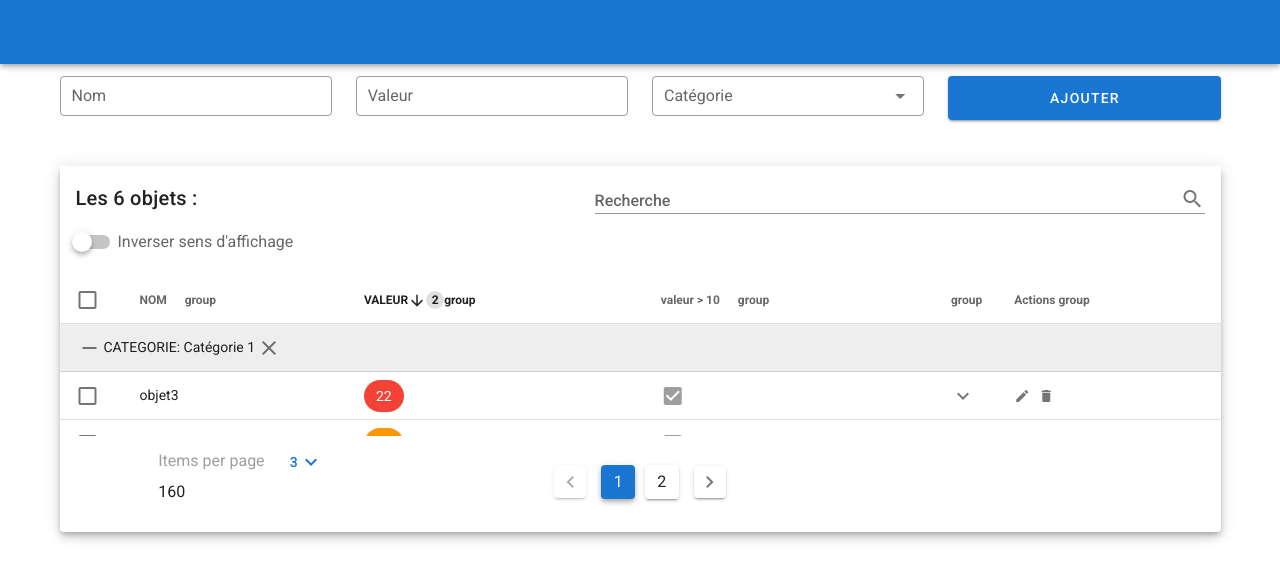
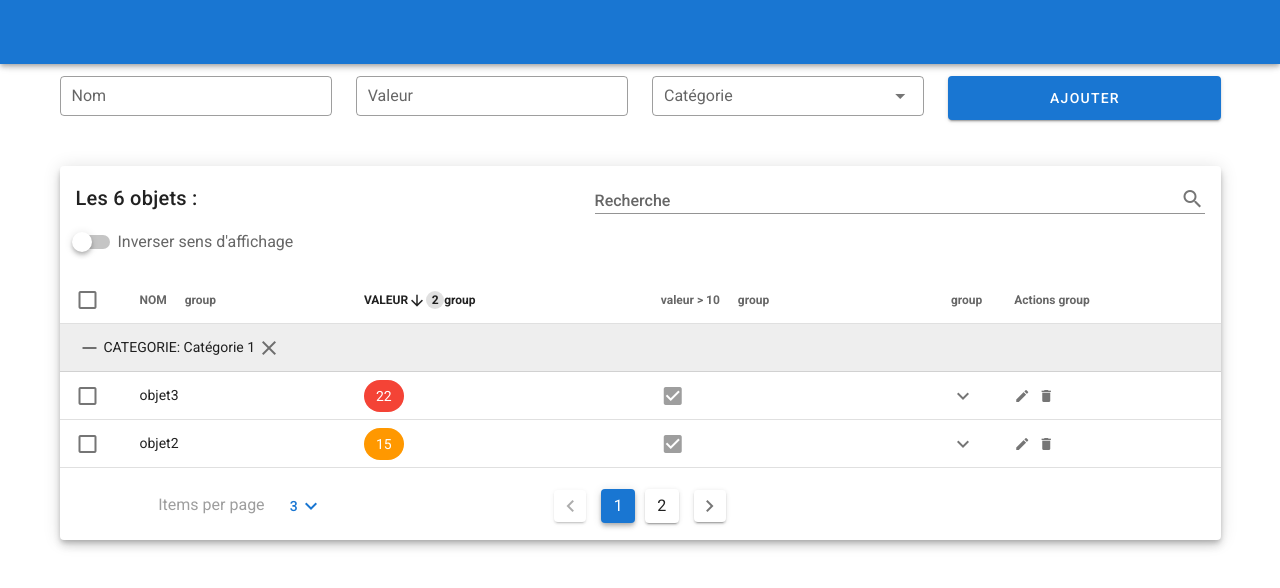
Before and after one commit to BOISSARD/Vue-Tests-Components-Library, a Vue app in the folder test-vuetify/: page / in a window 1280 px wide. Shown: the top 588 px of the page. Built offline with nearby package versions, Linux system fonts and the light colour scheme.

Commit message:
Modif : vuetify : table height

```diff
--- a/test-vuetify/src/components/TestDataTable.vue
+++ b/test-vuetify/src/components/TestDataTable.vue
@@ -80,7 +80,6 @@
                             </v-list-item>
                         </v-list>
                     </v-menu>
-                    <p>{{hauteur}}</p>
                 </v-col>
                 <v-col cols="4">
                     <v-pagination v-model="page" :length="pageCount"></v-pagination>
@@ -108,7 +107,7 @@ export default {
             expanded: [],
             groupDirection: false,
             groupes: "categorie",
-            hauteur: window.innerHeight / 5
+            hauteur: window.innerHeight / 4
         };
     },
     watch: {
```
